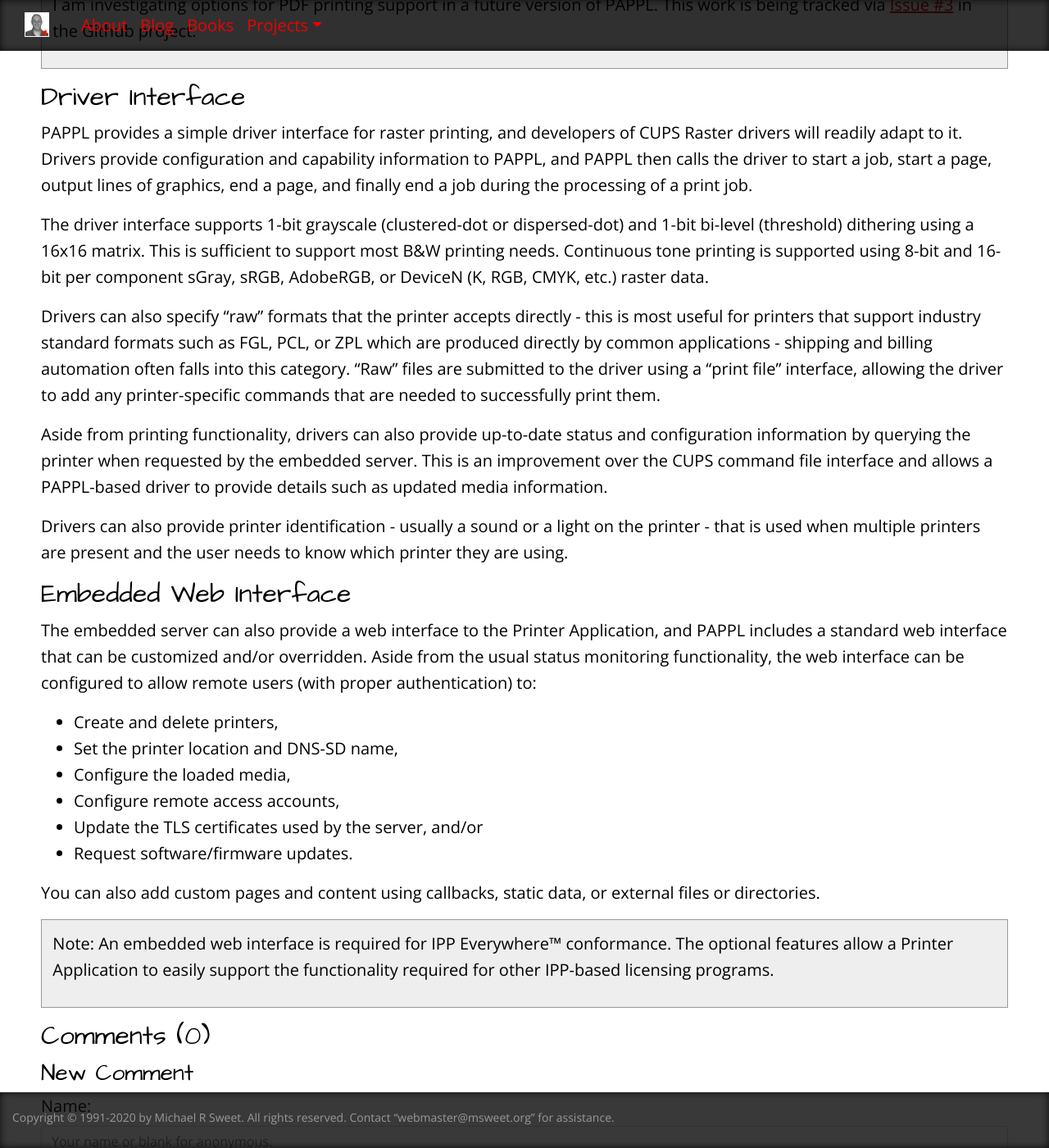
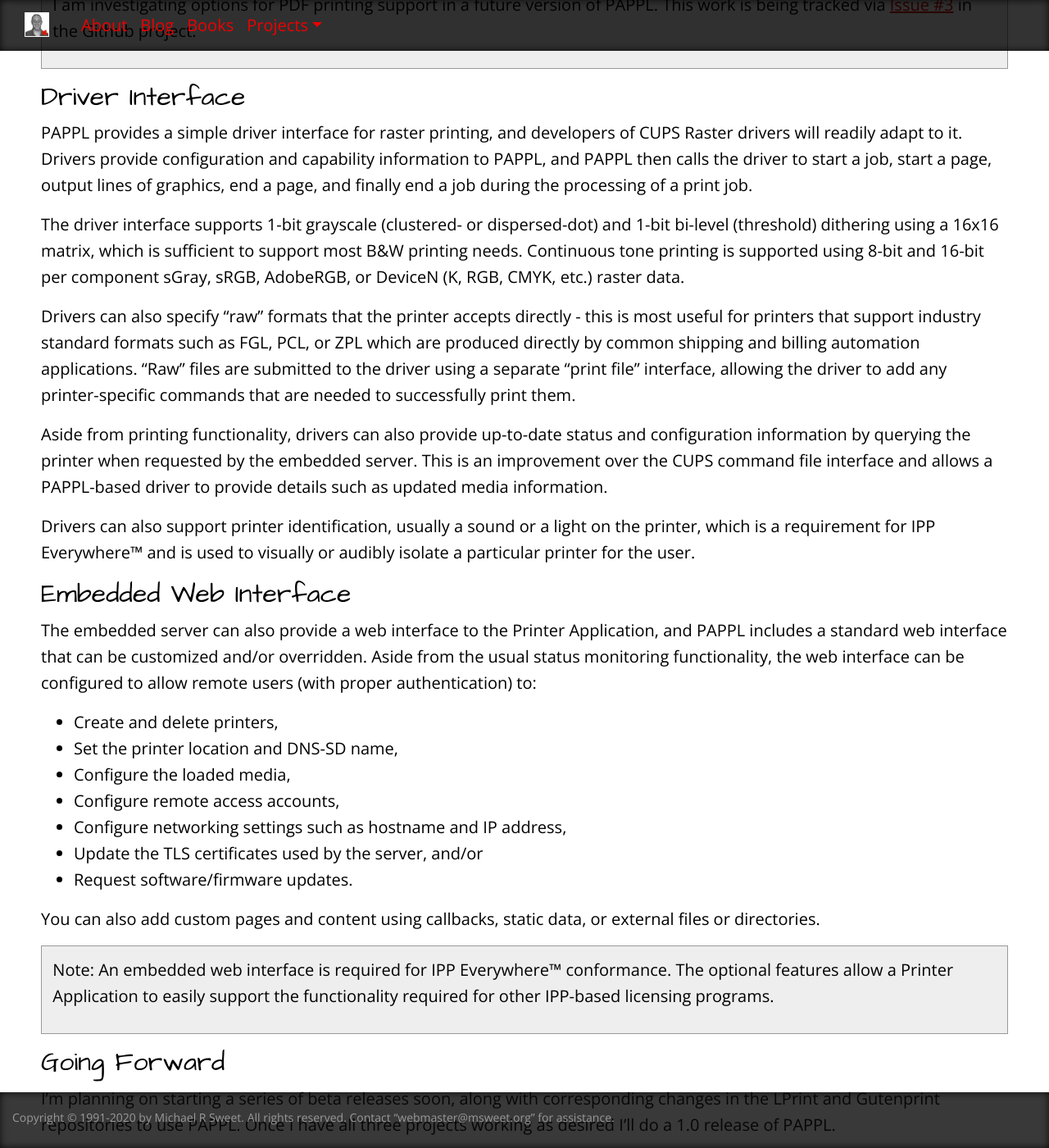
Before and after one commit to michaelrsweet/michaelrsweet.github.com, a Jekyll site: the page built from _posts/2020-03-13-announcing-pappl.md, in a window 1280 px wide and 1400 px high, scrolled down 1880 px. Shown: the whole window at 82% size. Built offline with Jekyll 4.4.1, drawn with Linux system fonts in a browser that asks for light colours; some of the changed text lies outside the part shown.

Commit message:
Move announcement to the end of the week.

```diff
--- a/_posts/2020-03-09-announcing-pappl.md
+++ b/_posts/2020-03-13-announcing-pappl.md
@@ -11,9 +11,11 @@
 <img class="float-left mr-2 mt-2" src="/pappl/pappl-160.png" width="80" height="80">PAPPL
 is a Printer Application framework/library.  I am developing it to support
 future features in LPrint as well as making a Printer Application for
-Gutenprint.  My hope is that it will accelerate the adoption of IPP Everywhere™
-and make it easier for people to support other IPP-based licensing programs like
-AirPrint™ and Mopria™.
+Gutenprint.  My hope is that it will accelerate the adoption of
+[IPP Everywhere™](https://www.pwg.org/ipp/everywhere.html) and make it easier
+for people to support other IPP-based licensing programs like
+[AirPrint™](https://support.apple.com/en-us/HT201311) and
+[Mopria®](https://mopria.org).
 
 PAPPL is licensed under the Apache License Version 2.0 with an exception
 to allow linking against GPL2/LGPL2 software (like older versions of CUPS),
@@ -27,6 +29,7 @@
 <a class="btn btn-default" href="https://github.com/michaelrsweet/pappl">Github Project</a>
 
 <!--more-->
+
 
 Overview
 --------
@@ -60,8 +63,8 @@
 ----------
 
 PAPPL fully implements the
-[IPP Everywhere™](https://ftp.pwg.org/pub/pwg/candidates/cs-ippeve10-20130128-5100.14.pdf)
-specification and passes the
+[IPP Everywhere™ specification](https://ftp.pwg.org/pub/pwg/candidates/cs-ippeve10-20130128-5100.14.pdf)
+and passes the
 [IPP Everywhere™ Printer Self-Certification Manual](https://ftp.pwg.org/pub/pwg/candidates/cs-ippeveselfcert10-20160219-5100.20.pdf)
 tests.  PAPPL also implements several IPP extensions used for IPP-based
 licensing programs to simplify certification, including the CUPS "marker-xxx"
@@ -69,8 +72,8 @@
 and the CUPS-Get-Printers operation.
 
 When configured to support multiple printers, PAPPL implements a subset of the
-[IPP System Service v1.0](https://ftp.pwg.org/pub/pwg/candidates/cs-ippsystem10-20191122-5100.22.pdf)
-specification to allow creation, deletion, and enumeration of printers.
+[IPP System Service v1.0 specification](https://ftp.pwg.org/pub/pwg/candidates/cs-ippsystem10-20191122-5100.22.pdf)
+to allow creation, deletion, and enumeration of printers.
 
 
 DNS-SD Discovery
@@ -114,18 +117,18 @@
 a job, start a page, output lines of graphics, end a page, and finally end a
 job during the processing of a print job.
 
-The driver interface supports 1-bit grayscale (clustered-dot or dispersed-dot)
-and 1-bit bi-level (threshold) dithering using a 16x16 matrix.  This is
+The driver interface supports 1-bit grayscale (clustered- or dispersed-dot)
+and 1-bit bi-level (threshold) dithering using a 16x16 matrix, which is
 sufficient to support most B&W printing needs.  Continuous tone printing is
 supported using 8-bit and 16-bit per component sGray, sRGB, AdobeRGB, or
 DeviceN (K, RGB, CMYK, etc.) raster data.
 
 Drivers can also specify "raw" formats that the printer accepts directly - this
 is most useful for printers that support industry standard formats such as FGL,
-PCL, or ZPL which are produced directly by common applications - shipping and
-billing automation often falls into this category.  "Raw" files are submitted to
-the driver using a "print file" interface, allowing the driver to add any
-printer-specific commands that are needed to successfully print them.
+PCL, or ZPL which are produced directly by common shipping and billing
+automation applications.  "Raw" files are submitted to the driver using a
+separate "print file" interface, allowing the driver to add any printer-specific
+commands that are needed to successfully print them.
 
 Aside from printing functionality, drivers can also provide up-to-date status
 and configuration information by querying the printer when requested by the
@@ -133,10 +136,9 @@
 and allows a PAPPL-based driver to provide details such as updated media
 information.
 
-Drivers can also provide printer identification - usually a sound or a light on
-the printer - that is used when multiple printers are present and the user needs
-to know which printer they are using.
-
+Drivers can also support printer identification, usually a sound or a light on
+the printer, which is a requirement for IPP Everywhere™ and is used to visually
+or audibly isolate a particular printer for the user.
 
 
 Embedded Web Interface
@@ -152,6 +154,7 @@
 - Set the printer location and DNS-SD name,
 - Configure the loaded media,
 - Configure remote access accounts,
+- Configure networking settings such as hostname and IP address,
 - Update the TLS certificates used by the server, and/or
 - Request software/firmware updates.
 
@@ -161,3 +164,12 @@
 > Note: An embedded web interface is required for IPP Everywhere™ conformance.
 > The optional features allow a Printer Application to easily support the
 > functionality required for other IPP-based licensing programs.
+
+
+Going Forward
+-------------
+
+I'm planning on starting a series of beta releases soon, along with
+corresponding changes in the LPrint and Gutenprint repositories to use PAPPL.
+Once I have all three projects working as desired I'll do a 1.0 release of
+PAPPL.
```
